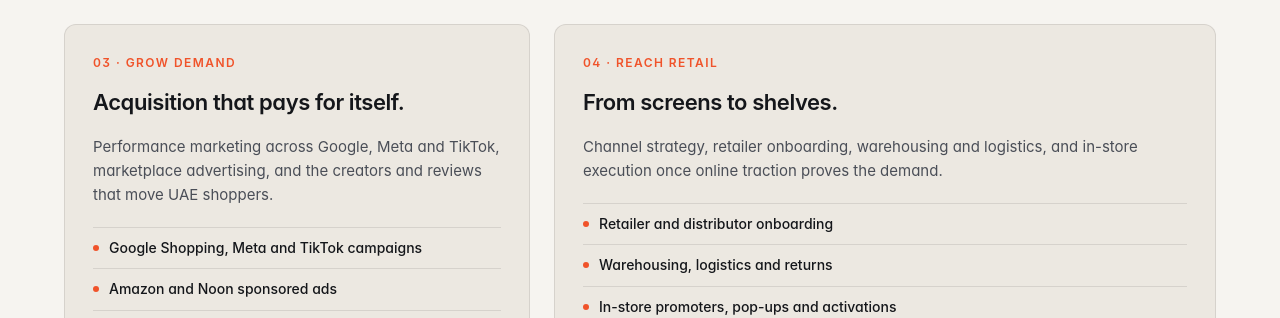
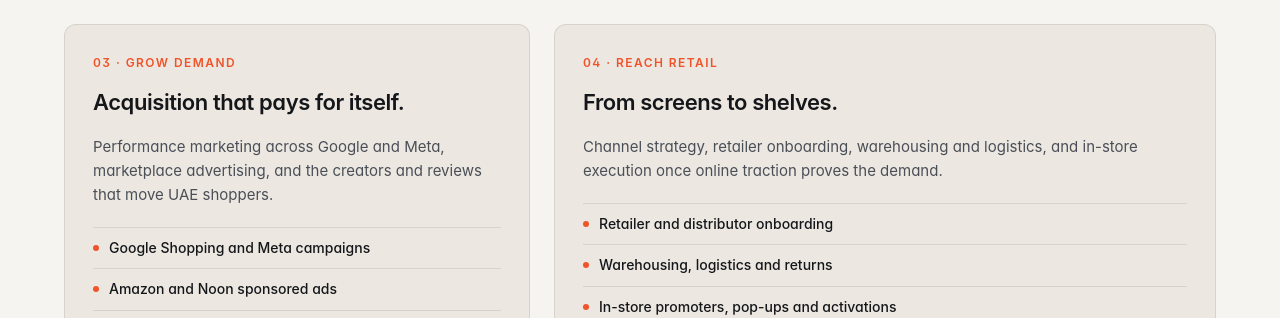
Before and after one commit to Niceguyfmk/raha, a Next.js app: page /uae in a window 1280 px wide. Shown: the part 2540-2858 px from the top of the page. Built offline with nearby package versions, Linux system fonts and the light colour scheme; a web font is replaced by a local one.

Commit message:
Remove TikTok from channels and copy
Co-Authored-By: Claude Fable 5.1 <noreply@anthropic.com>

```diff
--- a/app/uae/page.tsx
+++ b/app/uae/page.tsx
@@ -297,9 +297,9 @@ export default function UaeLandingPage() {
               <Reveal className="card lift" delay={120}>
                 <div className="num">03 · Grow demand</div>
                 <h3>Acquisition that pays for itself.</h3>
-                <p className="promise">Performance marketing across Google, Meta and TikTok, marketplace advertising, and the creators and reviews that move UAE shoppers.</p>
+                <p className="promise">Performance marketing across Google and Meta, marketplace advertising, and the creators and reviews that move UAE shoppers.</p>
                 <ul>
-                  <li>Google Shopping, Meta and TikTok campaigns</li>
+                  <li>Google Shopping and Meta campaigns</li>
                   <li>Amazon and Noon sponsored ads</li>
                   <li>Search and generative-search optimisation</li>
                   <li>Influencer, affiliate and review programmes</li>
@@ -522,7 +522,7 @@ export default function UaeLandingPage() {
           <div className="container">
             <p className="caption">Platforms and channels we operate</p>
             <div className="platform-row">
-              {['Shopify', 'amazon.ae', 'noon', 'Carrefour', 'Google', 'Meta', 'TikTok'].map((p) => (
+              {['Shopify', 'amazon.ae', 'noon', 'Carrefour', 'Google', 'Meta'].map((p) => (
                 <span key={p}>{p}</span>
               ))}
             </div>
```
Also changed, not shown: 1 other file (tests, documents, lock files or other folders).
